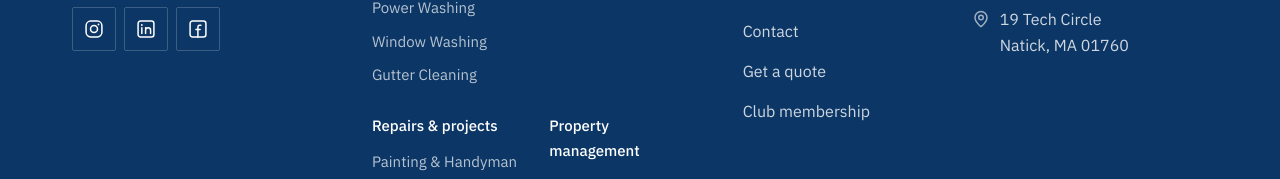
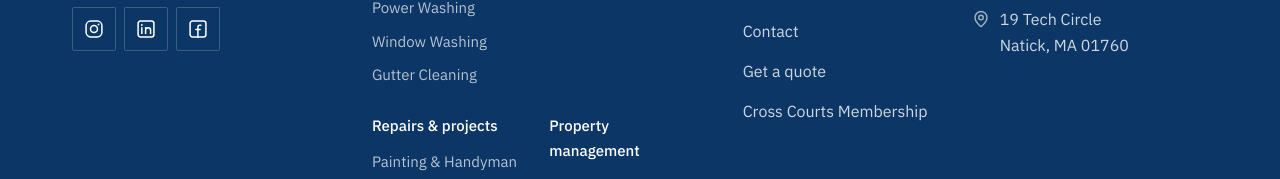
Before and after one commit to crossservicesgroup-ai/CrossServicesSite, a Next.js app: page / in a window 1280 px wide. Shown: the part 5582-5761 px from the top of the page. Built offline with nearby package versions, Linux system fonts and the light colour scheme.

Commit message:
Rename footer link to Cross Courts Membership

```diff
--- a/components/layout/Footer.tsx
+++ b/components/layout/Footer.tsx
@@ -100,7 +100,7 @@ export function Footer() {
                   rel="noopener noreferrer"
                   className="inline-flex min-h-9 items-center text-[16px] text-white/80 underline-offset-4 transition-colors hover:text-white hover:underline"
                 >
-                  Club membership
+                  Cross Courts Membership
                 </a>
               </li>
             </ul>
```
